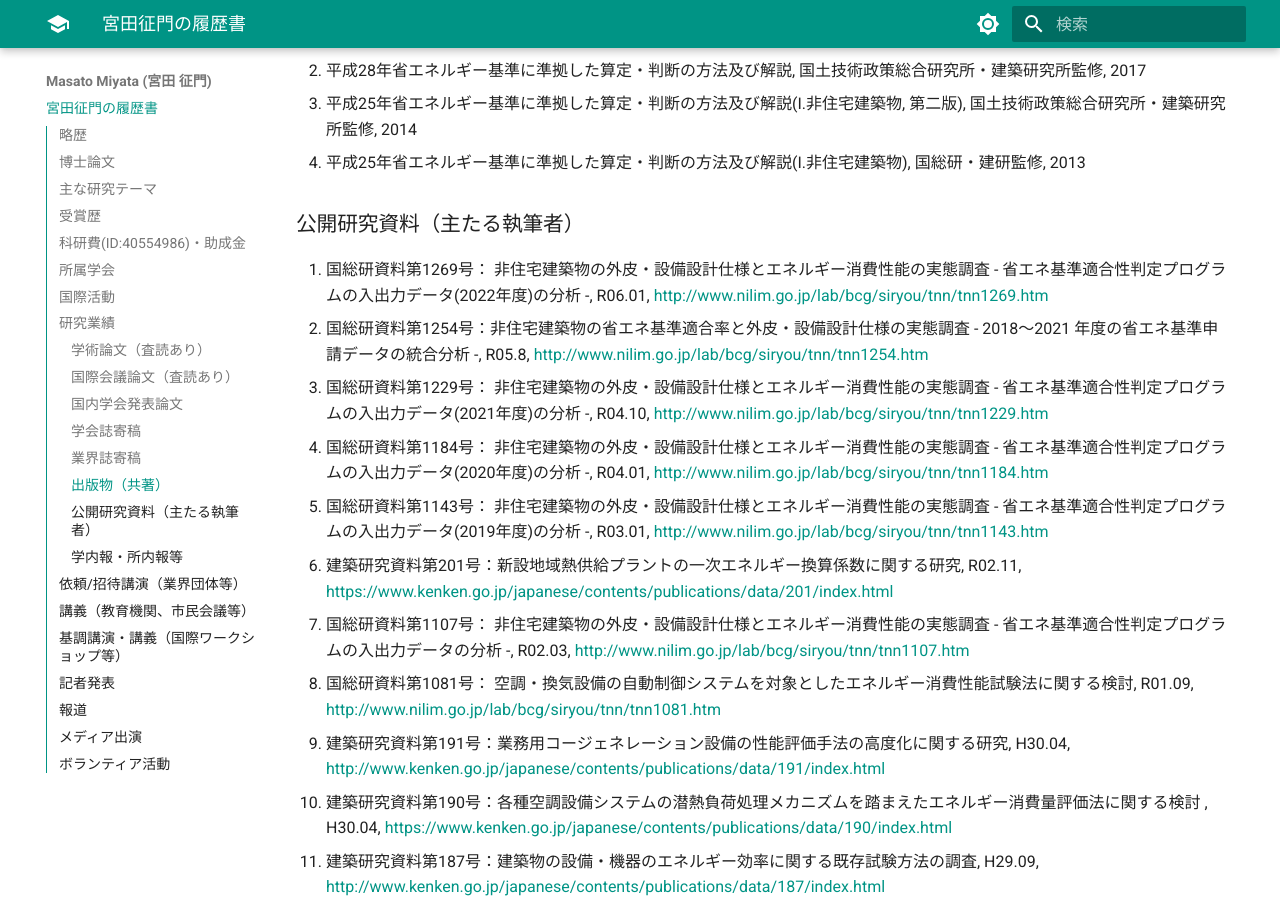
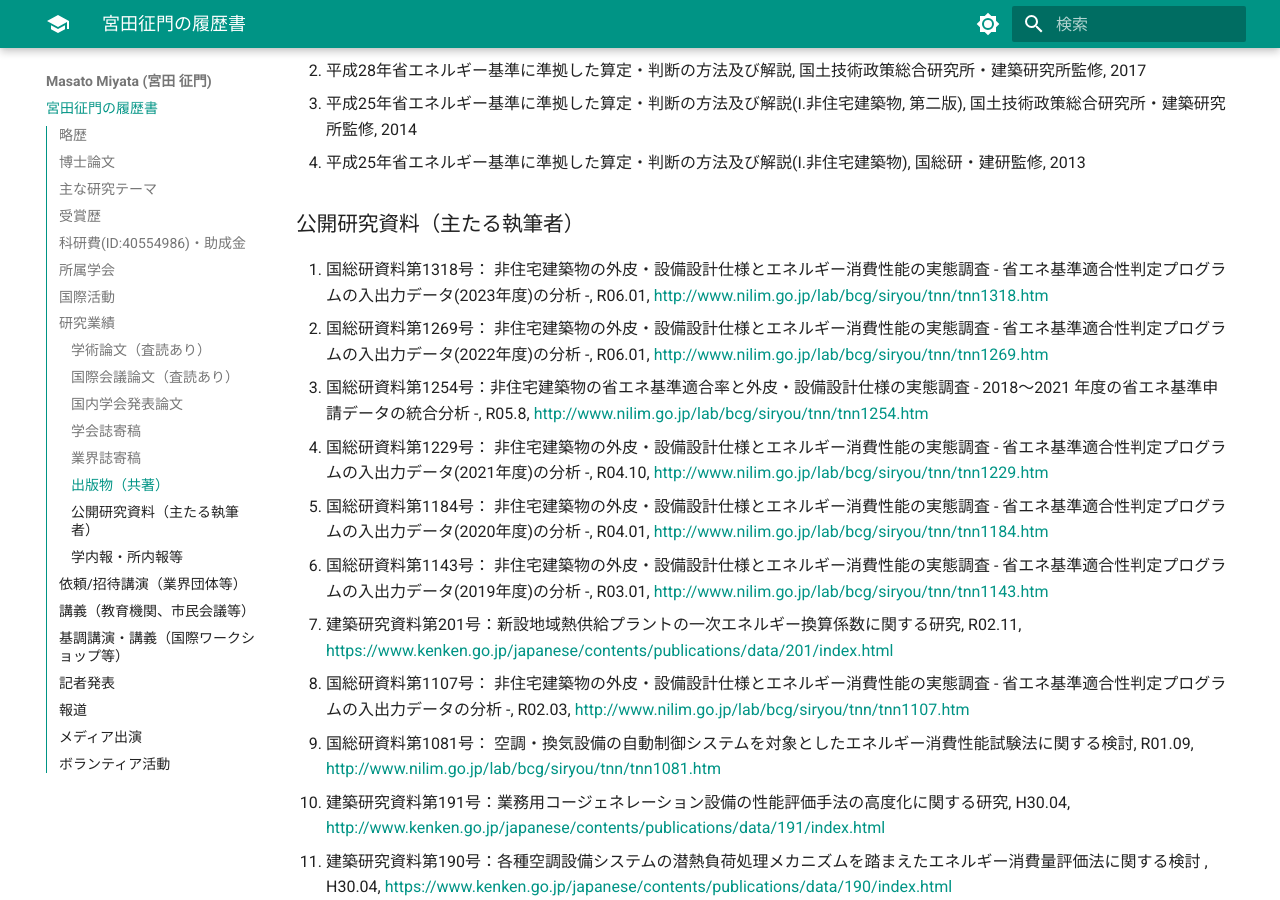
Before and after one commit to MasatoMiyata/CurriculumVitae, an MkDocs documentation site: the page built from docs/index.md, in a window 1280 px wide and 900 px high, scrolled down 26360 px. Built offline with MkDocs 1.6.1 and Material for MkDocs 9.7.7, drawn with Linux system fonts in a browser that asks for light colours; some of the changed text lies outside the part shown.

Commit message:
国総研資料No.1318を追加

```diff
--- a/docs/index.md
+++ b/docs/index.md
@@ -450,6 +450,7 @@
 
 
 ### 公開研究資料（主たる執筆者）
+1. 国総研資料第1318号： 非住宅建築物の外皮・設備設計仕様とエネルギー消費性能の実態調査 - 省エネ基準適合性判定プログラムの入出力データ(2023年度)の分析 -, R06.01, [http://www.nilim.go.jp/lab/bcg/siryou/tnn/tnn1318.htm](http://www.nilim.go.jp/lab/bcg/siryou/tnn/tnn1318.htm)
 1. 国総研資料第1269号： 非住宅建築物の外皮・設備設計仕様とエネルギー消費性能の実態調査 - 省エネ基準適合性判定プログラムの入出力データ(2022年度)の分析 -, R06.01, [http://www.nilim.go.jp/lab/bcg/siryou/tnn/tnn1269.htm](http://www.nilim.go.jp/lab/bcg/siryou/tnn/tnn1269.htm)
 1. 国総研資料第1254号：非住宅建築物の省エネ基準適合率と外皮・設備設計仕様の実態調査 - 2018～2021 年度の省エネ基準申請データの統合分析 -, R05.8, [http://www.nilim.go.jp/lab/bcg/siryou/tnn/tnn1254.htm](http://www.nilim.go.jp/lab/bcg/siryou/tnn/tnn1254.htm)
 1. 国総研資料第1229号： 非住宅建築物の外皮・設備設計仕様とエネルギー消費性能の実態調査 - 省エネ基準適合性判定プログラムの入出力データ(2021年度)の分析 -, R04.10, [http://www.nilim.go.jp/lab/bcg/siryou/tnn/tnn1229.htm](http://www.nilim.go.jp/lab/bcg/siryou/tnn/tnn1229.htm)
@@ -577,12 +578,13 @@
 7. APEC Workshop on Net Zero Energy Building: New Energy Standard for Commercial Buildings in Japan and its application to NZEB design, 2013.10.30
 
 ## 記者発表
-1. オフィスビル等の省エネ性能に関する最新調査結果を公表～「ZEB 基準の水準」の達成率は19.4% ～, 2024.2.19, [https://www.nilim.go.jp/lab/bcg/kisya/journal/kisya20240219.pdf](https://www.nilim.go.jp/lab/bcg/kisya/journal/kisya20240219.pdf)
-1. 2024年の省エネ基準2割強化に向けて設計支援情報を提供 ～オフィスビル等の省エネ性能の分析結果(過去４年分)を公表～, 2023.8.29, [http://www.nilim.go.jp/lab/bcg/kisya/journal/kisya20230829.pdf](http://www.nilim.go.jp/lab/bcg/kisya/journal/kisya20230829.pdf)
-1. オフィスビル等の省エネ性能に関する最新調査結果を公表 ～建築物の脱炭素化に関する施策検討を支援～, 2022.11.1, [http://www.nilim.go.jp/lab/bcg/kisya/journal/kisya20221101.pdf](http://www.nilim.go.jp/lab/bcg/kisya/journal/kisya20221101.pdf)
-1. オフィスビル等の省エネ性能に関する最新調査結果を公表 ～脱炭素社会の実現に向けて実態を踏まえた検討が可能に～, 2022.3.10, [http://www.nilim.go.jp/lab/bcg/kisya/journal/kisya20220310_1.pdf](http://www.nilim.go.jp/lab/bcg/kisya/journal/kisya20220310_1.pdf)
-1. オフィスビル等の省エネ性能等の調査結果を公表 ～省エネ施策立案や設計実務に活用可能な情報を提供～, 2021.3.3, [http://www.nilim.go.jp/lab/bcg/kisya/journal/kisya20210303.pdf](http://www.nilim.go.jp/lab/bcg/kisya/journal/kisya20210303.pdf)
-1. 「第2回建物性能シミュレーションに関するアジア地域の国際会議」で最優秀論文賞を受賞しました, 2014.12.16, [http://www.nilim.go.jp/lab/icg/kokusaikaigi_sim/jyusyou.pdf](http://www.nilim.go.jp/lab/icg/kokusaikaigi_sim/jyusyou.pdf])
+1. オフィスビル等の省エネ性能に関する最新調査結果を公表 ～大規模事務所等におけるZEB基準の達成率が大きく向上～, 2025.4.14, [https://www.nilim.go.jp/lab/bcg/kisya/journal/kisya20250414.pdf](https://www.nilim.go.jp/lab/bcg/kisya/journal/kisya20250414.pdf)
+2. オフィスビル等の省エネ性能に関する最新調査結果を公表～「ZEB 基準の水準」の達成率は19.4% ～, 2024.2.19, [https://www.nilim.go.jp/lab/bcg/kisya/journal/kisya20240219.pdf](https://www.nilim.go.jp/lab/bcg/kisya/journal/kisya20240219.pdf)
+3. 2024年の省エネ基準2割強化に向けて設計支援情報を提供 ～オフィスビル等の省エネ性能の分析結果(過去４年分)を公表～, 2023.8.29, [http://www.nilim.go.jp/lab/bcg/kisya/journal/kisya20230829.pdf](http://www.nilim.go.jp/lab/bcg/kisya/journal/kisya20230829.pdf)
+4. オフィスビル等の省エネ性能に関する最新調査結果を公表 ～建築物の脱炭素化に関する施策検討を支援～, 2022.11.1, [http://www.nilim.go.jp/lab/bcg/kisya/journal/kisya20221101.pdf](http://www.nilim.go.jp/lab/bcg/kisya/journal/kisya20221101.pdf)
+5. オフィスビル等の省エネ性能に関する最新調査結果を公表 ～脱炭素社会の実現に向けて実態を踏まえた検討が可能に～, 2022.3.10, [http://www.nilim.go.jp/lab/bcg/kisya/journal/kisya20220310_1.pdf](http://www.nilim.go.jp/lab/bcg/kisya/journal/kisya20220310_1.pdf)
+6. オフィスビル等の省エネ性能等の調査結果を公表 ～省エネ施策立案や設計実務に活用可能な情報を提供～, 2021.3.3, [http://www.nilim.go.jp/lab/bcg/kisya/journal/kisya20210303.pdf](http://www.nilim.go.jp/lab/bcg/kisya/journal/kisya20210303.pdf)
+7. 「第2回建物性能シミュレーションに関するアジア地域の国際会議」で最優秀論文賞を受賞しました, 2014.12.16, [http://www.nilim.go.jp/lab/icg/kokusaikaigi_sim/jyusyou.pdf](http://www.nilim.go.jp/lab/icg/kokusaikaigi_sim/jyusyou.pdf])
 
 ## 報道
 1. 清水建設: AIでZEBの設計業務を代替！～設計業務の効率化と高度化という背反する課題を解決へ～, 2023.08.21, [https://www.shimz.co.jp/company/about/news-release/2023/2023023.html](https://www.shimz.co.jp/company/about/news-release/2023/2023023.html)
```
Also changed, not shown: site/index.html, site/search/search_index.json, site/sitemap.xml, 1 other file.
